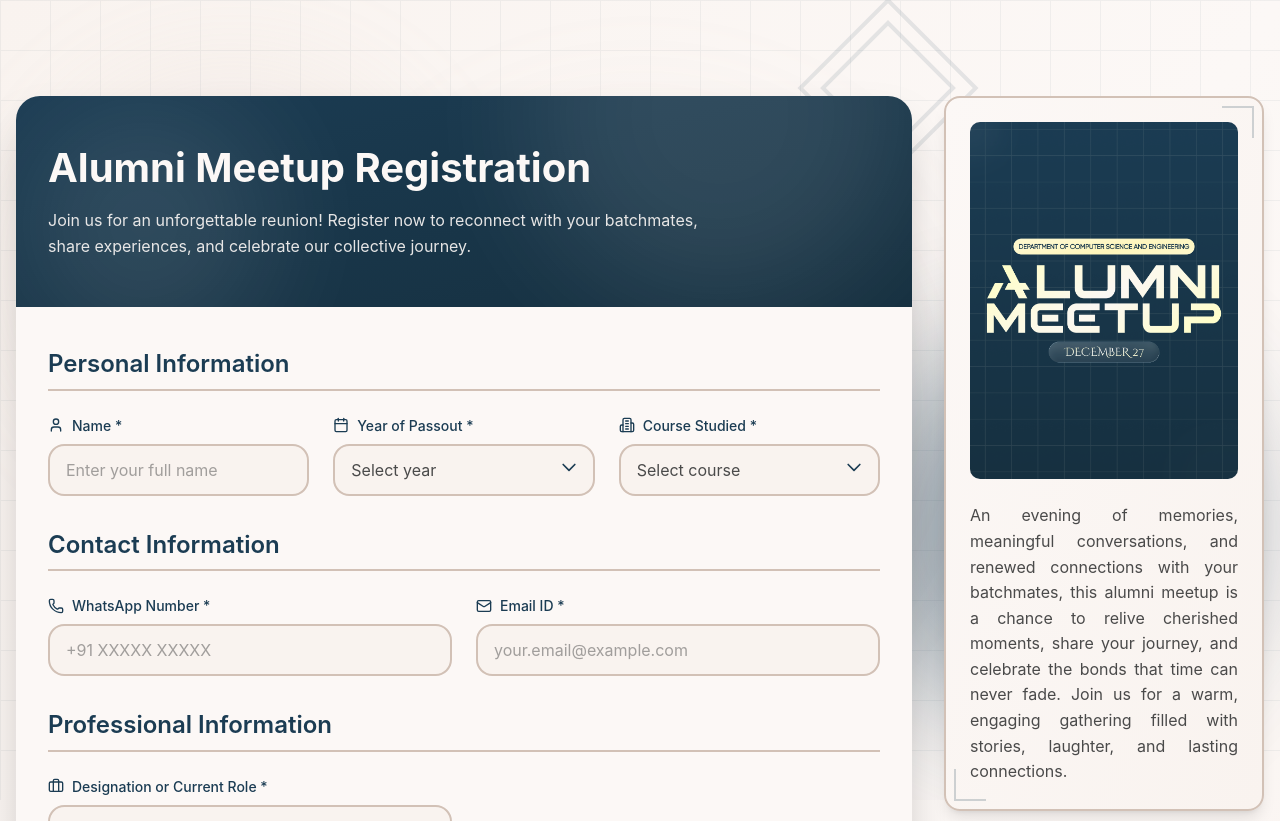
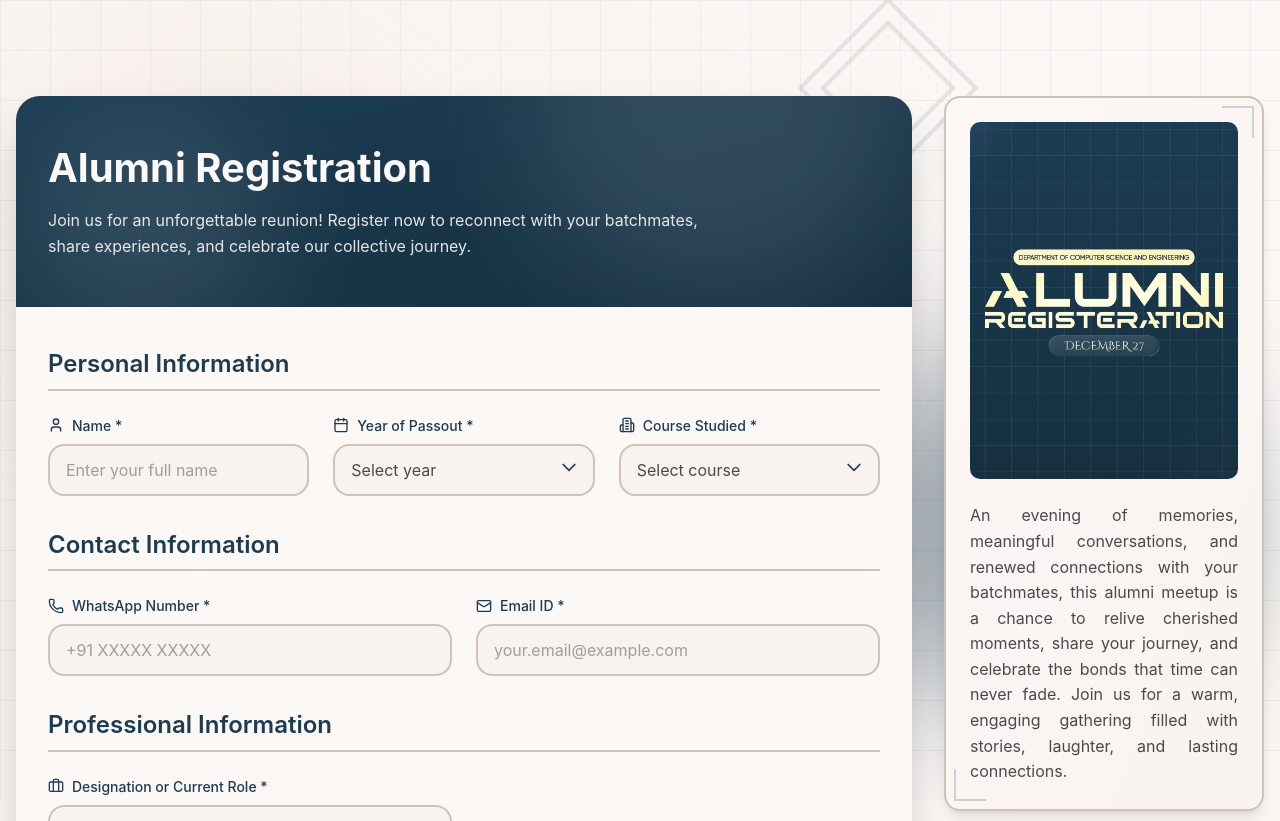
Before and after one commit to niranj-r/ALUMNI_MEETUP_FORMS, a React (Vite) app: page / in a window 1280 px wide. Shown: the top 821 px of the page. Built offline with nearby package versions, Linux system fonts and the light colour scheme.

Commit message:
fix: correct spelling in title and header of AlumniRegistrationForm

```diff
--- a/index.html
+++ b/index.html
@@ -5,7 +5,7 @@
       <meta charset="UTF-8" />
       <meta name="viewport" content="width=device-width, initial-scale=1.0" />
       <link rel="icon" type="image/x-icon" href="/logo.ico" />
-      <title>Alumni Meetup | CSE MBCET</title>
+      <title>Alumni Registeration | CSE MBCET</title>
     </head>
 
     <body>
--- a/src/components/AlumniRegistrationForm.tsx
+++ b/src/components/AlumniRegistrationForm.tsx
@@ -224,7 +224,7 @@ export default function AlumniRegistrationForm() {
             >
               <div className="mb-4">
                 <h1 className="text-[var(--white)] m-0">
-                  Alumni Meetup Registration
+                  Alumni Registration
                 </h1>
               </div>
               <p className="text-[var(--white)] opacity-90 m-0 max-w-2xl">
```
Also changed, not shown: public/poster.png.
